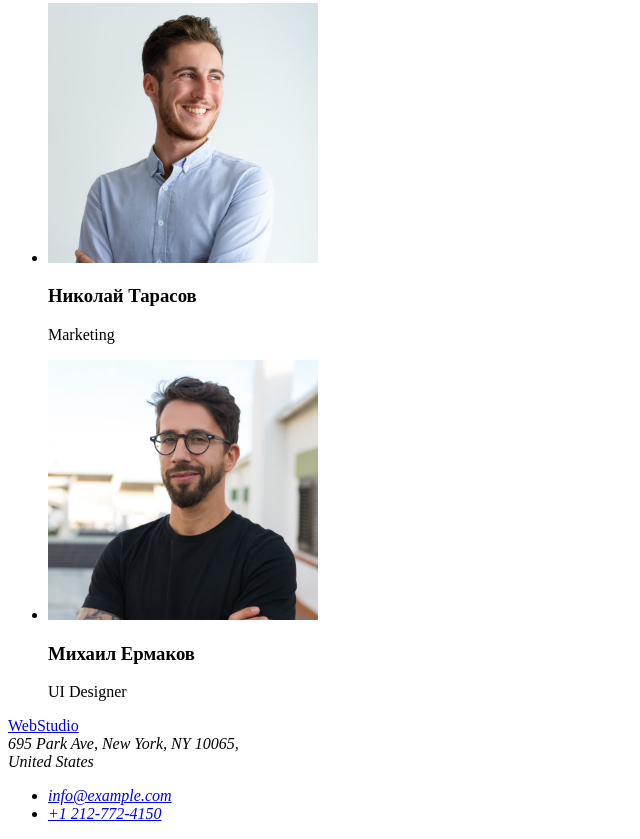
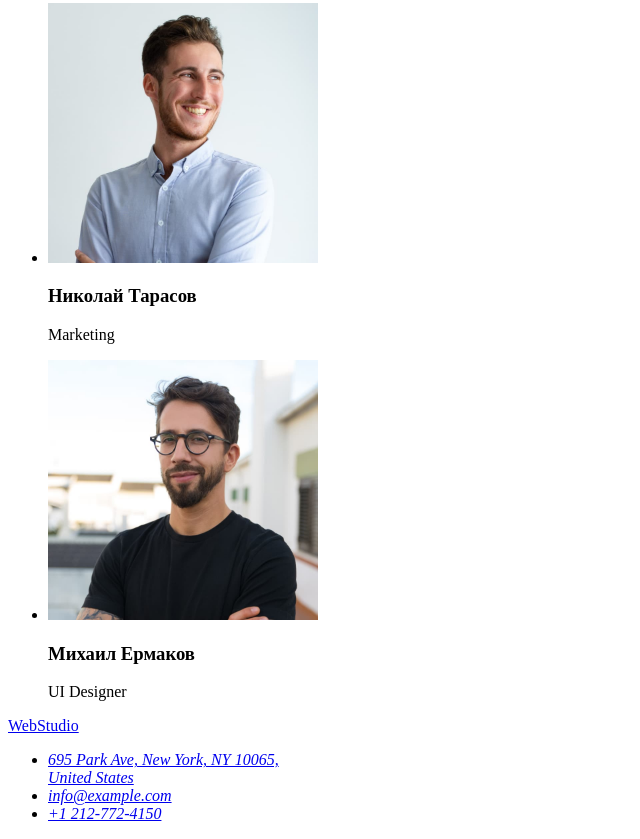
Before and after one commit to OksanaShyian/goit-markup-hw-01, a plain HTML site: page index.html in a window 1280 px wide. Shown: the part 2315-3154 px from the top of the page, without its empty margins (0-640 px from the left). Drawn offline with Linux system fonts and the light colour scheme.

Commit message:
correction to the address

```diff
--- a/index.html
+++ b/index.html
@@ -88,11 +88,14 @@
 		<footer>
 			<a href="WebStudio">WebStudio</a>
 			<address>
-				695 Park Ave, New York, NY 10065,
-				<br />
-				United States
-				<br />
 				<ul>
+					<li>
+						<a href="https://www.google.com/maps/place/695+Park+Ave,+New+York">
+							695 Park Ave, New York, NY 10065,
+							<br />
+							United States
+						</a>
+					</li>
 					<li><a href="mailto:info@example.com">info@example.com</a></li>
 					<li><a href="tel:+12127724150">+1 212-772-4150</a></li>
 				</ul>
```
